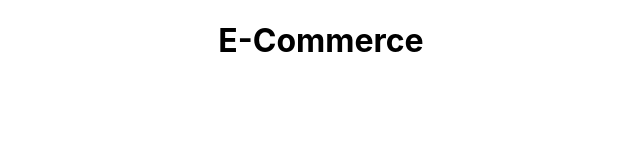
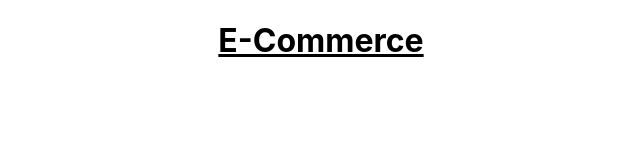
Before and after one commit to Killerturi/E-Commerce, a React (Create React App) app: page / in a window 1280 px wide. Shown: the top 160 px of the page, without its empty margins (319-959 px from the left). Built offline with nearby package versions, Linux system fonts and the light colour scheme.

Commit message:
give underline

```diff
--- a/src/App.js
+++ b/src/App.js
@@ -3,7 +3,9 @@ import "./App.css";
 function App() {
   return (
     <div className="App">
-      <h1>E-Commerce</h1>
+      <h1>
+        <u>E-Commerce</u>
+      </h1>
     </div>
   );
 }
```
